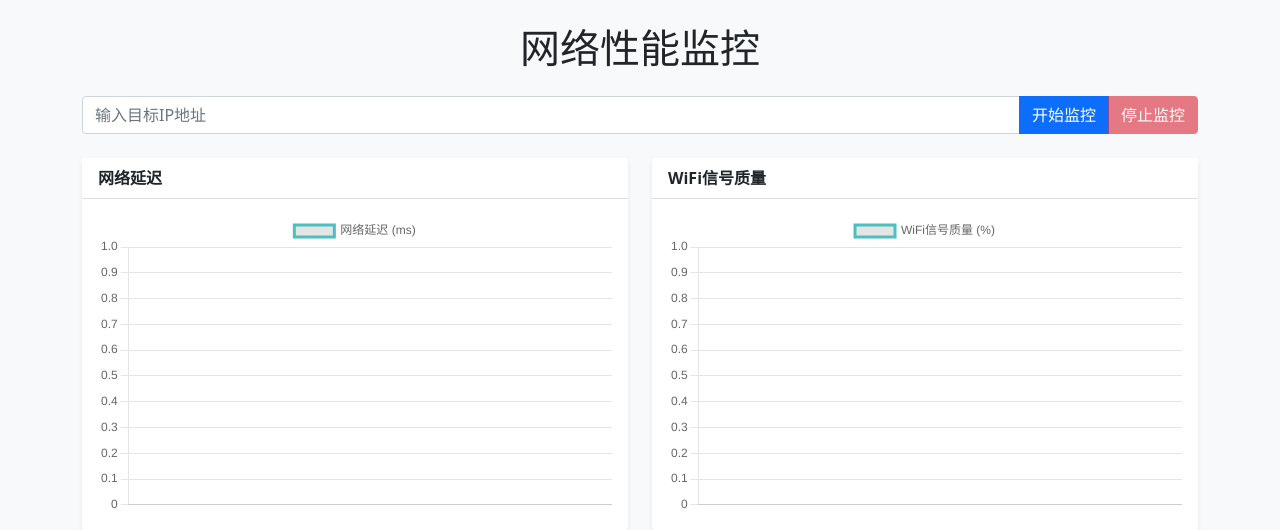
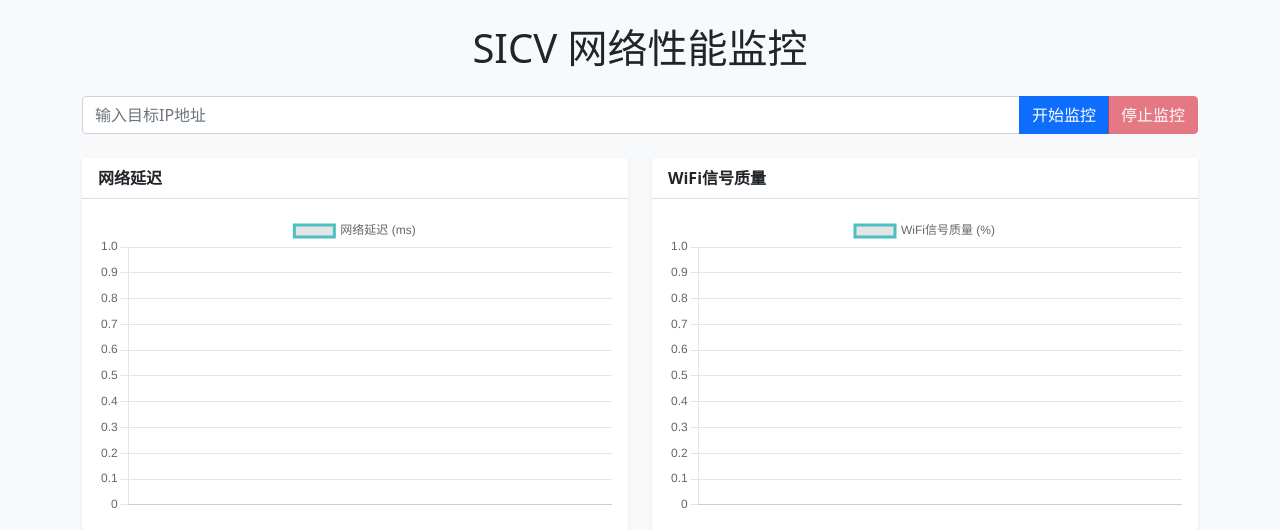
Before and after one commit to daikunpeng/network-monitor_v2, a Flask app: page / in a window 1280 px wide. Shown: the top 530 px of the page. Run offline with Flask 3, Linux system fonts and the light colour scheme; some libraries are stand-ins or nearby versions.

Commit message:
Update index.html title and header to include "SICV" for improved branding consistency.

```diff
--- a/templates/index.html
+++ b/templates/index.html
@@ -3,13 +3,13 @@
 <head>
     <meta charset="UTF-8">
     <meta name="viewport" content="width=device-width, initial-scale=1.0">
-    <title>网络性能监控</title>
+    <title>SICV 网络性能监控</title>
     <link href="https://cdn.jsdelivr.net/npm/bootstrap@5.1.3/dist/css/bootstrap.min.css" rel="stylesheet">
     <link href="{{ url_for('static', filename='css/style.css') }}" rel="stylesheet">
 </head>
 <body>
     <div class="container mt-4">
-        <h1 class="text-center mb-4">网络性能监控</h1>
+        <h1 class="text-center mb-4">SICV 网络性能监控</h1>
 
         <div class="row mb-4">
             <div class="col">
```
